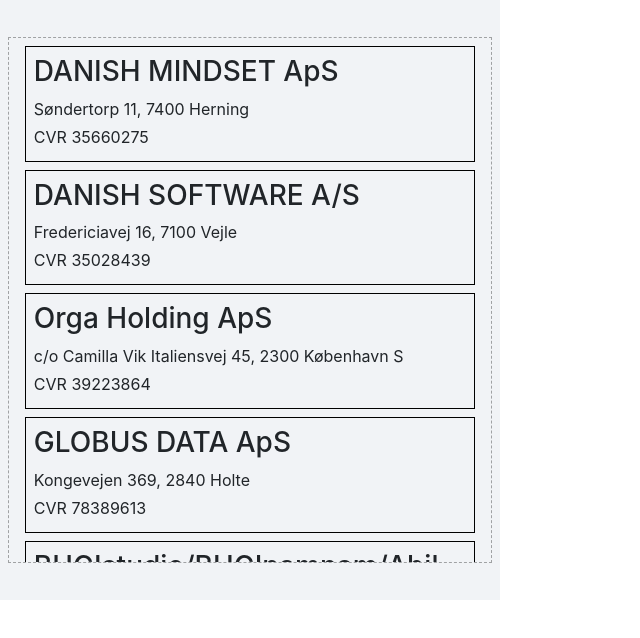
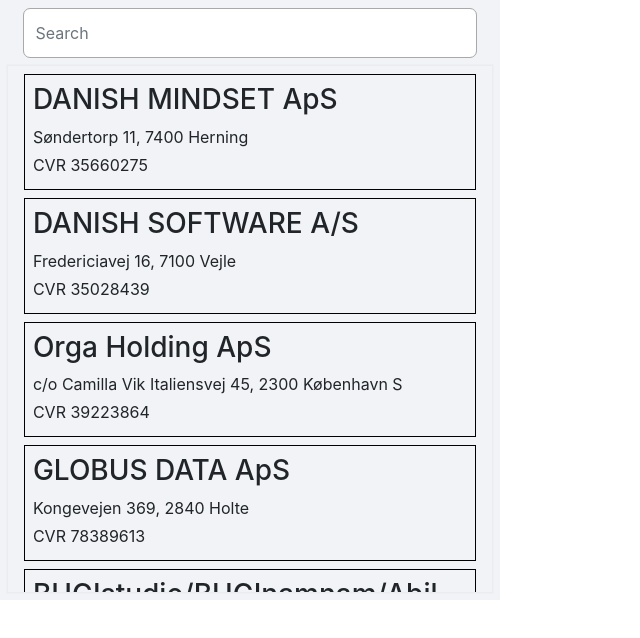
Before and after one commit to Reckner/chrome-plugin, a React (Create React App) app: page / in a window 1280 px wide. Shown: the top 638 px of the page, without its empty margins (0-640 px from the left). Built offline with nearby package versions, Linux system fonts and the light colour scheme; a web font is replaced by a local one.

Commit message:
search added

```diff
--- a/src/App.tsx
+++ b/src/App.tsx
@@ -1,4 +1,6 @@
 import React from 'react';
+
+import CompaniesList from './containers/CompaniesList';
 
 const MockData: Company[] = [
     {
@@ -87,7 +89,13 @@
 export default function App() {
     return (
         <div className="extension-wrapper">
-            <div className="companies-wrapper">
+            <input
+                className="form-control"
+                type="text"
+                placeholder="Search"
+                aria-label="Search"
+            />
+            <CompaniesList>
                 {MockData.map(company => {
                     return (
                         <Company
@@ -99,7 +107,7 @@
                         />
                     );
                 })}
-            </div>
+            </CompaniesList>
         </div>
     );
 }
--- /dev/null
+++ b/src/containers/CompaniesList/CompaniesList.module.scss
@@ -0,0 +1,10 @@
+.companiesWrapper {
+    display: flex;
+    flex-direction: column;
+    align-items: center;
+    width: 100%;
+    height: 90%;
+    overflow: scroll;
+    padding: 4px;
+    box-shadow: 0 0 0 0.1rem rgba(8, 9, 10, 0.027);
+}
--- /dev/null
+++ b/src/containers/CompaniesList/CompaniesList.tsx
@@ -0,0 +1,9 @@
+import React from 'react';
+
+import styles from './CompaniesList.module.scss';
+
+const CompaniesList = ({ children }) => {
+    return <div className={styles.companiesWrapper}>{children}</div>;
+};
+
+export default CompaniesList;
--- /dev/null
+++ b/src/containers/CompaniesList/index.ts
@@ -0,0 +1,3 @@
+import CompaniesList from './CompaniesList';
+
+export default CompaniesList;
--- a/src/index.scss
+++ b/src/index.scss
@@ -24,17 +24,22 @@
     width: 100%;
     height: 100%;
     background-color: #edf0f3c0;
-    justify-content: center;
+    justify-content: space-between;
     align-items: center;
-    .companies-wrapper {
-        display: flex;
-        flex-direction: column;
-        align-items: center;
-        width: 100%;
-        height: 90%;
-        overflow: scroll;
-        padding: 4px;
-        border: 1px dashed rgba(0, 0, 0, 0.329);
+}
+
+.form-control {
+    height: 50px;
+    width: 94%;
+    border-radius: 7px;
+    border: 1px solid darkgray;
+
+    &:focus {
+        border-color: unset;
+        box-shadow: unset;
+    }
+}
+
 .company-wrapper {
     margin: 4px;
     padding: 8px;
@@ -55,5 +60,3 @@
         text-overflow: ellipsis;
     }
 }
-    }
-}
```
Also changed, not shown: 1 other file (tests, documents, lock files or other folders). Lines whose indentation alone changed are shown as unchanged.
